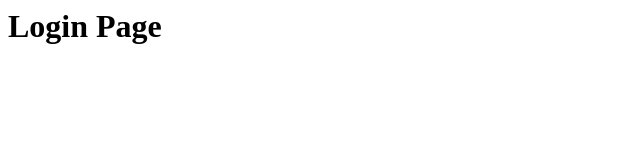
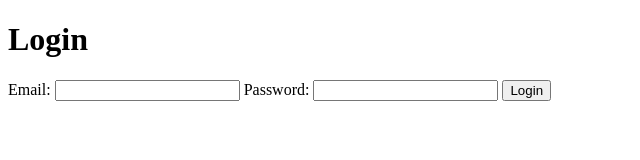
Before and after one commit to i-foster/3813-week3-workshop, a website: page week3_server/www/login.html in a window 1280 px wide. Shown: the whole page, without its empty margins (0-640 px from the left). Drawn offline with Linux system fonts and the light colour scheme.

Commit message:
added css style sheet and form for login

```diff
--- a/week3_server/server.js
+++ b/week3_server/server.js
@@ -17,7 +17,6 @@ app.get('/test', function (req, res) {
     res.sendFile(__dirname + '/www/test.html');
     });
 
-
 app.get('/login', function (req, res) {
     res.sendFile(__dirname + '/www/login.html');
     });
--- a/week3_server/www/login.html
+++ b/week3_server/www/login.html
@@ -1 +1,23 @@
-<h1>Login Page</h1>
+<!DOCTYPE html>
+<html lang="en">
+<head>
+    <meta charset="UTF-8">
+    <meta name="viewport" >
+    <title>Login Form</title>
+    <link rel="stylesheet" href="stylesheet.css">
+</head>
+<body>
+    <div class="login-container">
+        <h1>Login</h1>
+        <form action="/login" method="post">
+            <label for="email">Email:</label>
+            <input type="email" id="email" name="email" required>
+
+            <label for="password">Password:</label>
+            <input type="password" id="password" name="password" required>
+
+            <button type="submit">Login</button>
+        </form>
+    </div>
+</body>
+</html>
```
Also changed, not shown: week3_server/www/stylesheet.css (added).
